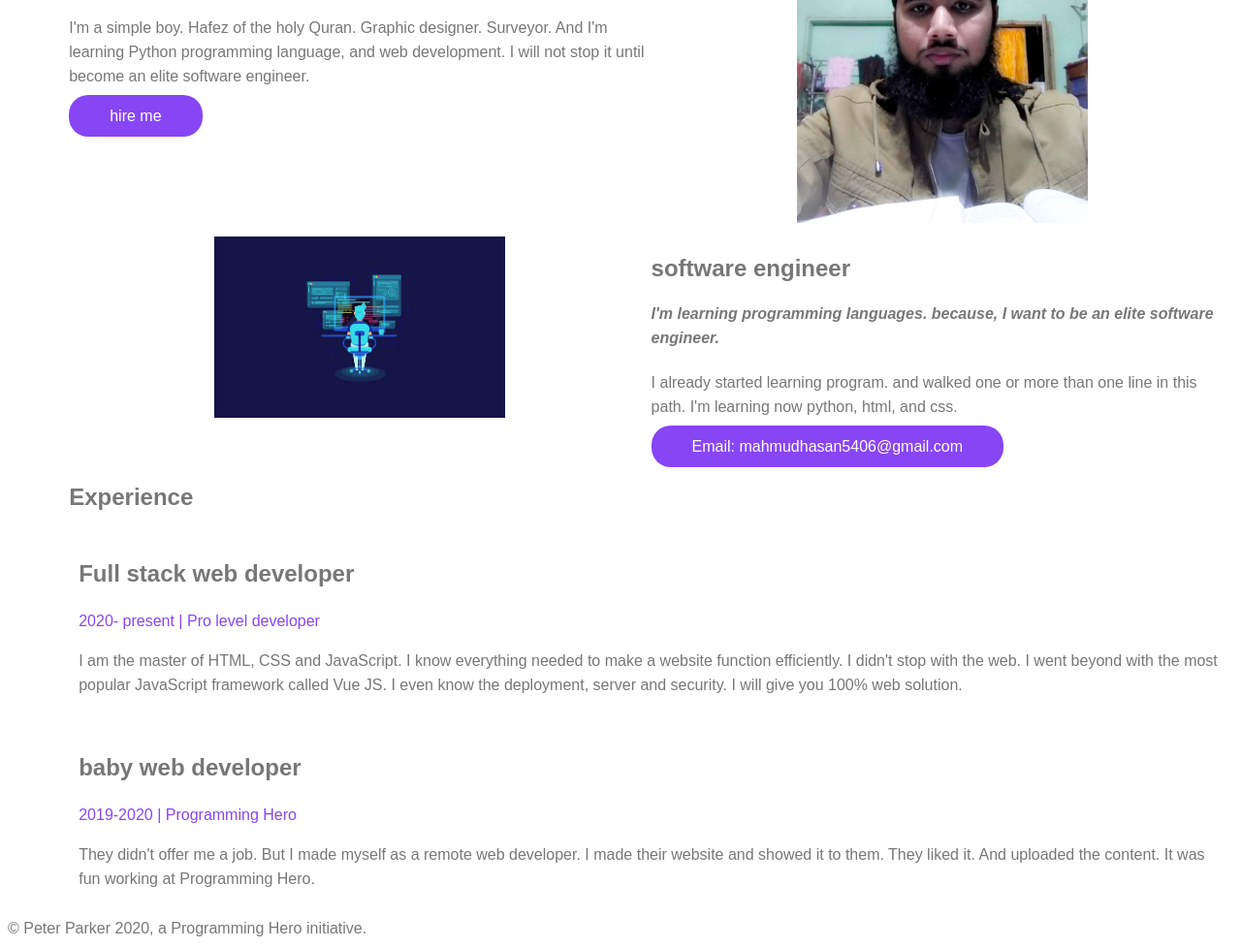
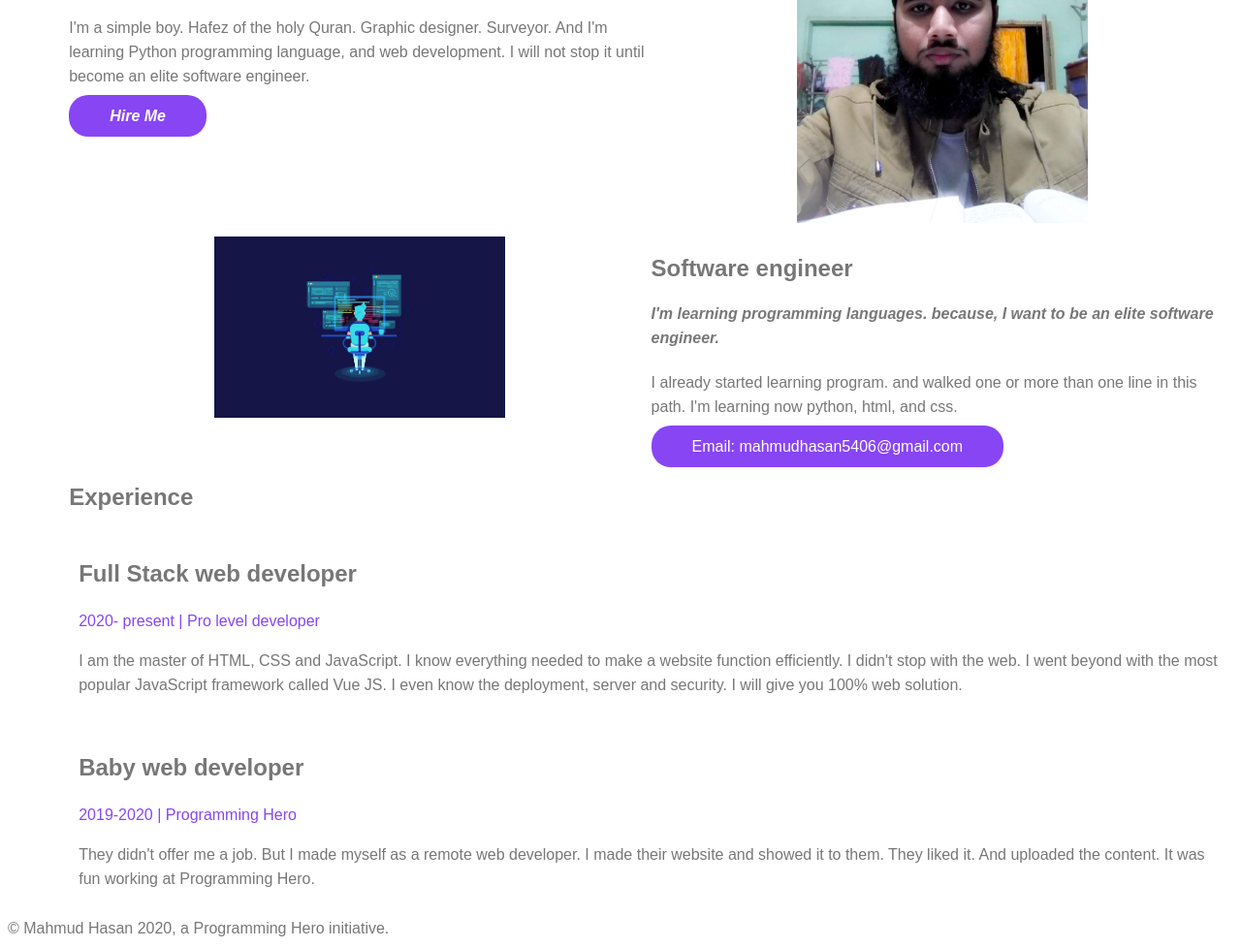
Before and after one commit to Mahmud-hasan247/Mywebsite.html, a plain HTML site: page index.html in a window 1280 px wide. Shown: the part 110-1088 px from the top of the page at 97% size. Drawn offline with Linux system fonts and the light colour scheme.

Commit message:
Add files via upload

```diff
--- a/index.html
+++ b/index.html
@@ -2,7 +2,7 @@
 <html>
     <head>
 
-    <title> Mahmud Hasan's website </title>
+    <title> Mahmud Hasan </title>
     <link rel="stylesheet" type="text/css" href="style.css">
 
     </head>
@@ -15,7 +15,7 @@
     <h3> Assalamu Alaikum </h3>
     <h1> Welcome to <span class="purple-color">   Mahmud Hasan  </span>'s WORLD </h1>
     <p> I'm a simple boy. Hafez of the holy Quran. Graphic designer. Surveyor. And I'm learning Python programming language, and web development. I will not stop it until become an elite software engineer. </p>
-    <a class="primary-btn" href="  https://www.linkedin.com/in/jhankar/"> hire me </a>
+    <a class="primary-btn" href=" https://web.facebook.com/profile.php?id=100009311575839"> <strong> <em> Hire Me </em> </strong> </a>
 
     </div>
 
@@ -28,7 +28,7 @@
     <img class="side-img" src="ex.jpeg">  </img>
     </div>
     <div class="half-width">
-    <h2> <strong> software engineer </strong> </h2>
+    <h2> <strong> Software engineer </strong> </h2>
     <h4> <em> I'm learning programming languages. because, I want to be an elite software engineer. </em> </h4>
     <p> I already started learning program. and walked one or more than one line in this path. I'm learning now python, html, and css. </p>
     <a class="primary-btn" href="#"> Email: mahmudhasan5406@gmail.com </a>
@@ -37,17 +37,17 @@
     <section class="container experience">
     <h2> Experience </h2>
     <div class="experience-item">
-    <h3> Full stack web developer </h3>
+    <h3> Full Stack web developer </h3>
     <p class="purple-color"> 2020- present | Pro level developer </p>
     <p> I am the master of HTML, CSS and JavaScript. I know everything needed to make a website function efficiently. I didn't stop with the web. I went beyond with the most popular JavaScript framework called Vue JS. I even know the deployment, server and security. I will give you 100% web solution. </p>
     </div>
     <div class="experience-item">
-    <h3> baby web developer </h3>
+    <h3> Baby web developer </h3>
     <p class="purple-color"> 2019-2020 | Programming Hero  </p>
     <p> They didn't offer me a job. But I made myself as a remote web developer. I made their website and showed it to them. They liked it. And uploaded the content. It was fun working at Programming Hero. </p>
     </div>
     </section>
-    <footer> © Peter Parker 2020, a Programming Hero initiative.
+    <footer> © Mahmud Hasan 2020, a Programming Hero initiative.
 </footer>
     </body>
 </html>
```
